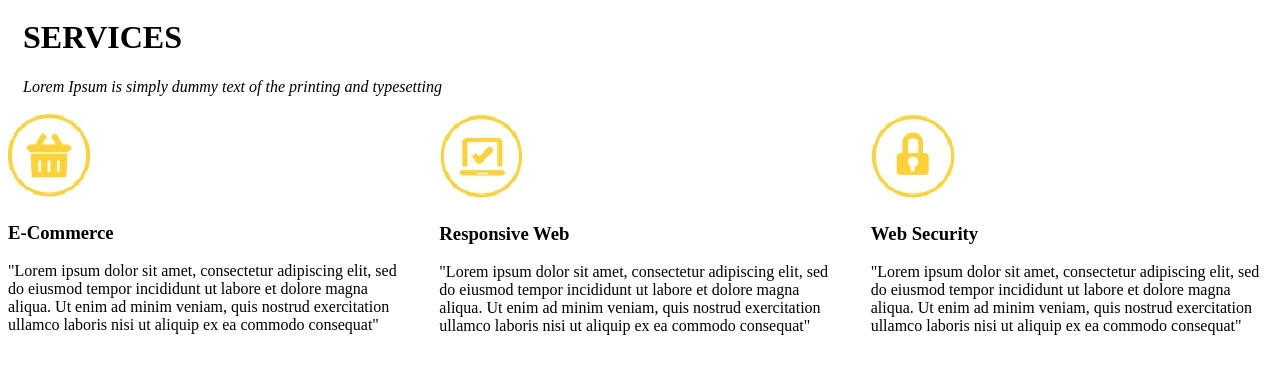
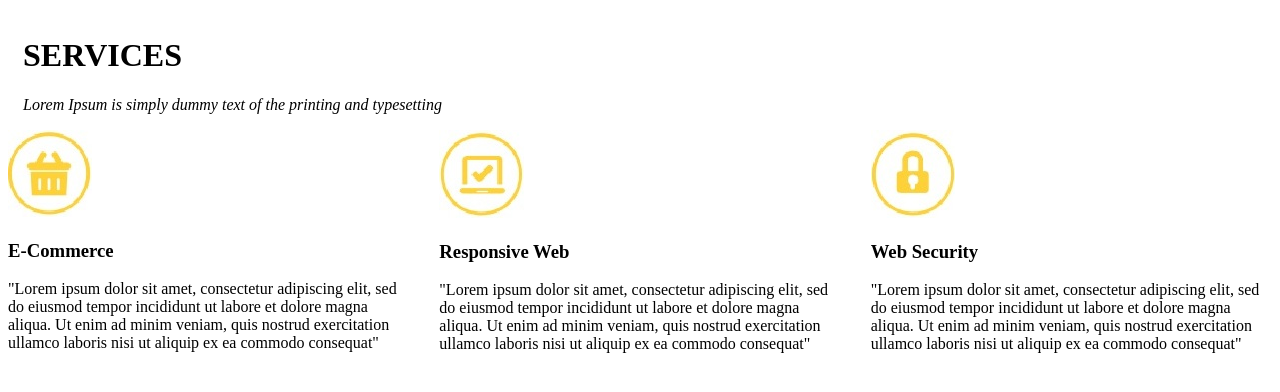
Before and after one commit to Dawid-lab/Pierwsze-zadanie-z-Task-runner, a website: page index.html in a window 1280 px wide. Shown: the part 810-1202 px from the top of the page. Before the commit the page ends 1169 px from the top, so only its background shows below. Drawn offline with nearby package versions, Linux system fonts and the light colour scheme; files that its build step writes are made by us from their sources.

Commit message:
test add styles change in file style.css = failed

```diff
--- a/sass/style.scss
+++ b/sass/style.scss
@@ -65,6 +65,6 @@ a {
     background-size: 300%;
 
 }
-.services h1 {
-    margin: right;
+.services {
+    padding: 20px 30px;
 }
```
